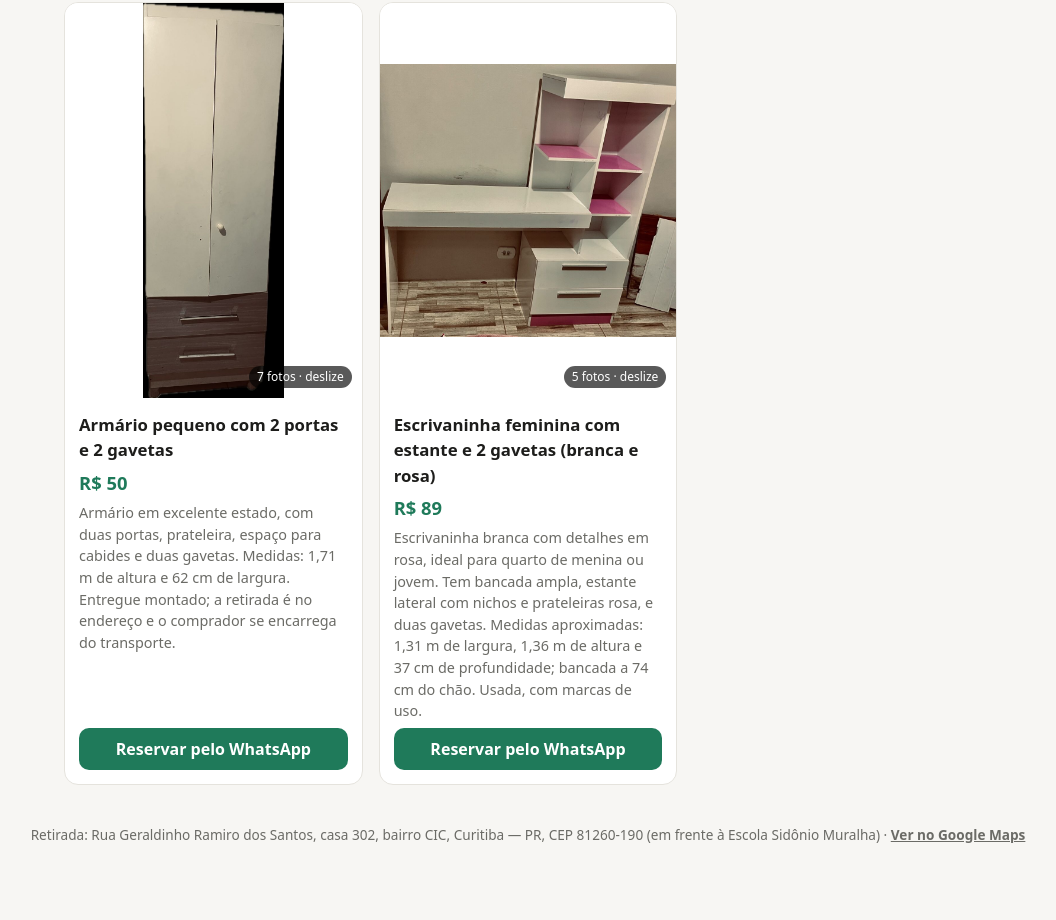
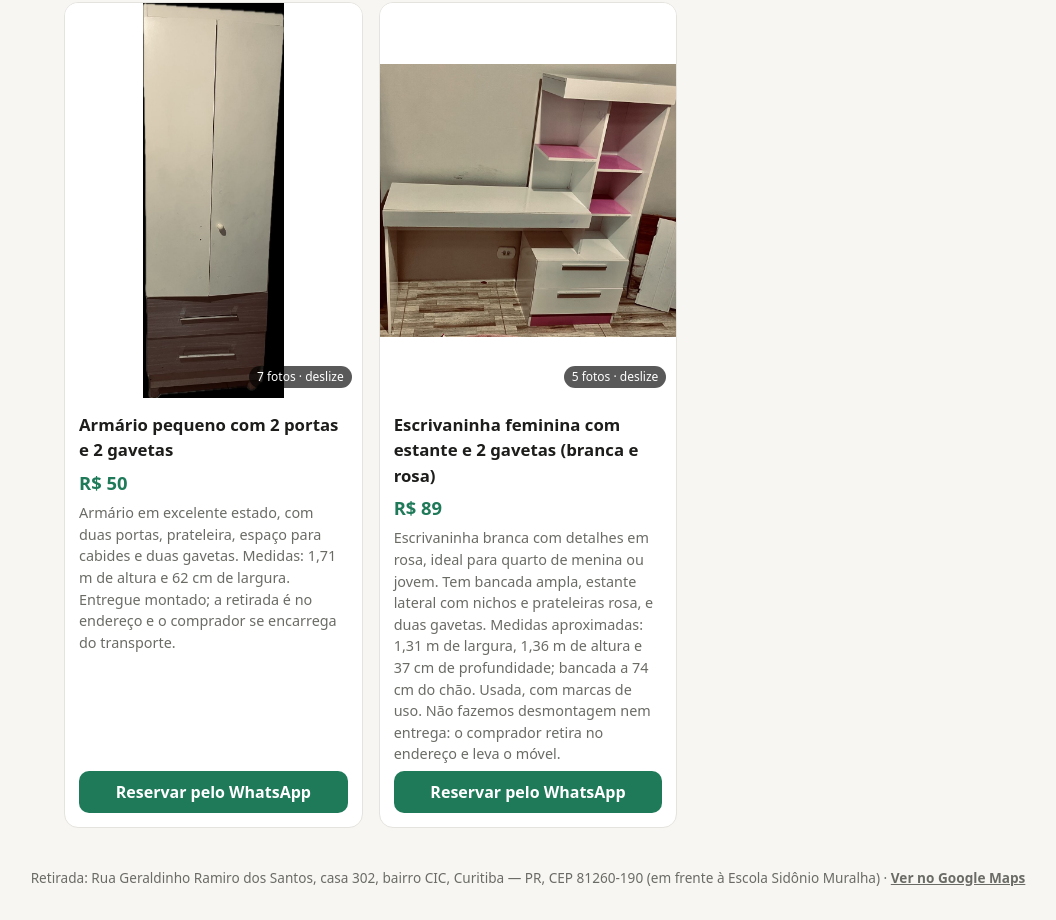
Before and after one commit to wavila88/VentaGaragem, a plain HTML site: page index.html in a window 1280 px wide. Shown: the part 2590-3510 px from the top of the page, without its empty margins (112-1168 px from the left). Before the commit the page ends 3467 px from the top, so only its background shows below. Drawn offline with Linux system fonts and the light colour scheme.

Commit message:
Aviso de sem desmontagem nem entrega na escrivaninha feminina
Co-Authored-By: Claude
Claude-Session: https://claude.ai/code/session_01AvqNumaC6C7HASGU3SBgKh

```diff
--- a/index.html
+++ b/index.html
@@ -80,7 +80,7 @@ const ITEMS = [
   {nome:"Rede de descanso", categoria:"Casa", preco:50, estado:"disponivel", fotos:["fotos/rede-1.jpg","fotos/rede-2.jpg","fotos/rede-3.jpg"], desc:"Rede de descanso em tecido estampado nos tons de rosa e bege, com varandas trançadas e franjas. Pronta para pendurar. Usada, com marcas de uso."},
   {nome:"Multiprocessador e Liquidificador Philco PMP1600P 9 em 1 (1700W)", categoria:"Eletrodomésticos", preco:null, estado:"disponivel", fotos:["fotos/multiprocessador-1.jpg","fotos/multiprocessador-2.jpg","fotos/multiprocessador-3.jpg","fotos/multiprocessador-4.jpg"], desc:"Multiprocessador e liquidificador Philco PMP1600P, 1700 W, 9 em 1: processa, rala, corta, mistura, fatia, espreme, pica e liquidifica. Jarra do processador de 2,1 L e copo do liquidificador de 3,2 L (útil 1,7 L). 2 velocidades + pulsar, trava de segurança, pés antiderrapantes e design vertical. Acompanha copo do liquidificador, jarra do multiprocessador, espremedor de frutas, adaptador de lâminas, lâmina de fatiar, lâmina de ralar, 2 lâminas de processar, batedor e emulsificador. Acessórios podem ir à lava-louças. Usado, com marcas de uso."},
   {nome:"Armário pequeno com 2 portas e 2 gavetas", categoria:"Armários", preco:50, estado:"disponivel", fotos:["fotos/armario-1.jpg","fotos/armario-2.jpg","fotos/armario-3.jpg","fotos/armario-4.jpg","fotos/armario-5.jpg","fotos/armario-6.jpg","fotos/armario-7.jpg"], desc:"Armário em excelente estado, com duas portas, prateleira, espaço para cabides e duas gavetas. Medidas: 1,71 m de altura e 62 cm de largura. Entregue montado; a retirada é no endereço e o comprador se encarrega do transporte."},
-  {nome:"Escrivaninha feminina com estante e 2 gavetas (branca e rosa)", categoria:"Escritório", preco:89, estado:"disponivel", fotos:["fotos/escrivaninha-feminina-1.jpg","fotos/escrivaninha-feminina-2.jpg","fotos/escrivaninha-feminina-3.jpg","fotos/escrivaninha-feminina-4.jpg","fotos/escrivaninha-feminina-5.jpg"], desc:"Escrivaninha branca com detalhes em rosa, ideal para quarto de menina ou jovem. Tem bancada ampla, estante lateral com nichos e prateleiras rosa, e duas gavetas. Medidas aproximadas: 1,31 m de largura, 1,36 m de altura e 37 cm de profundidade; bancada a 74 cm do chão. Usada, com marcas de uso."}
+  {nome:"Escrivaninha feminina com estante e 2 gavetas (branca e rosa)", categoria:"Escritório", preco:89, estado:"disponivel", fotos:["fotos/escrivaninha-feminina-1.jpg","fotos/escrivaninha-feminina-2.jpg","fotos/escrivaninha-feminina-3.jpg","fotos/escrivaninha-feminina-4.jpg","fotos/escrivaninha-feminina-5.jpg"], desc:"Escrivaninha branca com detalhes em rosa, ideal para quarto de menina ou jovem. Tem bancada ampla, estante lateral com nichos e prateleiras rosa, e duas gavetas. Medidas aproximadas: 1,31 m de largura, 1,36 m de altura e 37 cm de profundidade; bancada a 74 cm do chão. Usada, com marcas de uso. Não fazemos desmontagem nem entrega: o comprador retira no endereço e leva o móvel."}
 ];
 /* ===== FIM ===== */
 
```
